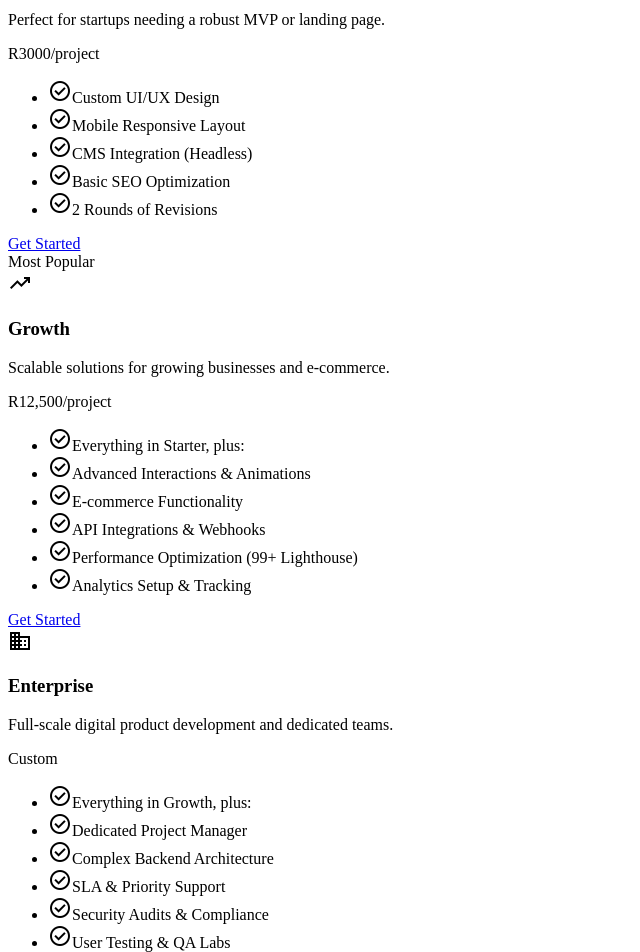
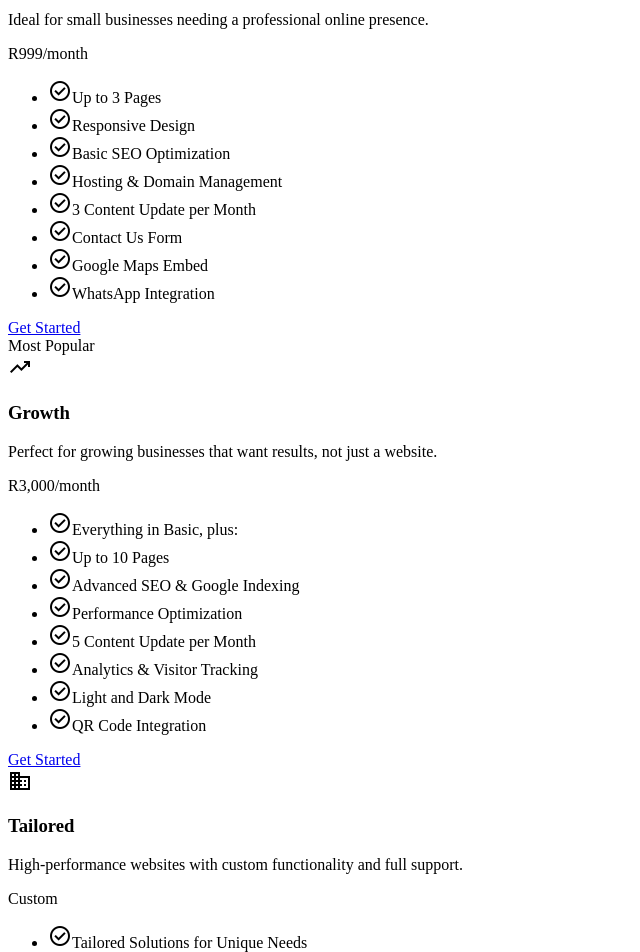
Before and after one commit to Jerrell-Abrahams/sam_website, a Next.js app in the folder sam/: page / in a window 1280 px wide. Shown: the part 1480-2432 px from the top of the page, without its empty margins (0-640 px from the left). Built offline with nearby package versions, Linux system fonts and the light colour scheme.

Commit message:
Price changes

```diff
--- a/sam/src/app/components/Pricing.js
+++ b/sam/src/app/components/Pricing.js
@@ -13,15 +13,16 @@ export default function Pricing() {
           </div>
 
           <h1 className="text-4xl sm:text-5xl md:text-6xl font-display font-extrabold tracking-tight text-gray-900 dark:text-white mb-6">
-                        Transparent Pricing for{" "}
-                        <br className="hidden sm:block" />
+            Transparent Pricing for <br className="hidden sm:block" />
             <span className="text-transparent bg-clip-text bg-gradient-to-r from-primary to-blue-400">
               Digital Presence.
             </span>
           </h1>
 
           <p className="max-w-2xl mx-auto text-lg sm:text-xl text-gray-600 dark:text-text-muted">
-                        Choose the plan that fits your growth stage. The right investment in your digital presence can unlock new opportunities and drive exponential growth.
+            Choose the plan that fits your growth stage. The right investment in
+            your digital presence can unlock new opportunities and drive
+            exponential growth.
           </p>
         </div>
       </div>
@@ -35,26 +36,31 @@ export default function Pricing() {
                   rocket_launch
                 </span>
               </div>
-                            <h3 className="text-2xl font-bold mb-2">Starter</h3>
+              <h3 className="text-2xl font-bold mb-2">Basic</h3>
               <p className="text-gray-500 dark:text-gray-400 text-sm h-10">
-                                Perfect for startups needing a robust MVP or landing page.
+                Ideal for small businesses needing a professional online
+                presence.
               </p>
             </div>
 
             <div className="mb-8">
-                            <span className="text-4xl font-extrabold">R3000</span>
+              <span className="text-4xl font-extrabold">R999</span>
               <span className="text-gray-500 dark:text-gray-400 font-medium">
-                                /project
+                /month
               </span>
             </div>
 
             <ul className="space-y-4 mb-8 flex-1">
               {[
-                                "Custom UI/UX Design",
-                                "Mobile Responsive Layout",
-                                "CMS Integration (Headless)",
+                "Up to 3 Pages",
+                "Responsive Design",
                 "Basic SEO Optimization",
-                                "2 Rounds of Revisions",
+                "Hosting & Domain Management",
+                "3 Content Update per Month",
+                "Contact Us Form",
+                "Google Maps Embed",
+                "WhatsApp Integration",
+
               ].map((item) => (
                 <li key={item} className="flex items-start">
                   <span className="material-symbols-outlined text-primary mr-3">
@@ -88,25 +94,28 @@ export default function Pricing() {
               </div>
               <h3 className="text-2xl font-bold mb-2">Growth</h3>
               <p className="text-gray-500 dark:text-gray-400 text-sm h-10">
-                                Scalable solutions for growing businesses and e-commerce.
+                Perfect for growing businesses that want results, not just a
+                website.
               </p>
             </div>
 
             <div className="mb-8">
-                            <span className="text-4xl font-extrabold">R12,500</span>
+              <span className="text-4xl font-extrabold">R3,000</span>
               <span className="text-gray-500 dark:text-gray-400 font-medium">
-                                /project
+                /month
               </span>
             </div>
 
             <ul className="space-y-4 mb-8 flex-1">
               {[
-                                "Everything in Starter, plus:",
-                                "Advanced Interactions & Animations",
-                                "E-commerce Functionality",
-                                "API Integrations & Webhooks",
-                                "Performance Optimization (99+ Lighthouse)",
-                                "Analytics Setup & Tracking",
+                "Everything in Basic, plus:",
+                "Up to 10 Pages",
+                "Advanced SEO & Google Indexing",
+                "Performance Optimization",
+                "5 Content Update per Month",
+                "Analytics & Visitor Tracking",
+                "Light and Dark Mode",
+                "QR Code Integration",
               ].map((item) => (
                 <li key={item} className="flex items-start">
                   <span className="material-symbols-outlined text-primary mr-3">
@@ -118,7 +127,6 @@ export default function Pricing() {
                 </li>
               ))}
             </ul>
-
             <a
               href="#"
               className="block w-full py-3 px-4 bg-primary hover:bg-primary/90 text-white font-semibold text-center rounded-lg shadow-lg shadow-primary/25 transition"
@@ -134,24 +142,25 @@ export default function Pricing() {
                   business
                 </span>
               </div>
-                            <h3 className="text-2xl font-bold mb-2">Enterprise</h3>
+              <h3 className="text-2xl font-bold mb-2">Tailored</h3>
               <p className="text-gray-500 dark:text-gray-400 text-sm h-10">
-                                Full-scale digital product development and dedicated teams.
+                High-performance websites with custom functionality and full
+                support.
               </p>
             </div>
-
             <div className="mb-8">
               <span className="text-4xl font-extrabold">Custom</span>
+              <span className="text-gray-500 dark:text-gray-400 font-medium">
+
+              </span>
             </div>
-
             <ul className="space-y-4 mb-8 flex-1">
               {[
-                                "Everything in Growth, plus:",
-                                "Dedicated Project Manager",
-                                "Complex Backend Architecture",
-                                "SLA & Priority Support",
-                                "Security Audits & Compliance",
-                                "User Testing & QA Labs",
+                "Tailored Solutions for Unique Needs",
+                "Custom Integrations & Features",
+                "Custom Design & Branding",
+                "Support & Maintenance",
+                "Ecommerce Functionality",
               ].map((item) => (
                 <li key={item} className="flex items-start">
                   <span className="material-symbols-outlined text-primary mr-3">
@@ -168,10 +177,9 @@ export default function Pricing() {
               href="#"
               className="block w-full py-3 px-4 bg-gray-100 dark:bg-white/5 hover:bg-primary hover:text-white font-semibold text-center rounded-lg transition"
             >
-                            Contact Sales
+              Enquire Now
             </a>
           </div>
-
         </div>
       </div>
     </section>
```
Lines whose indentation alone changed are shown as unchanged.
